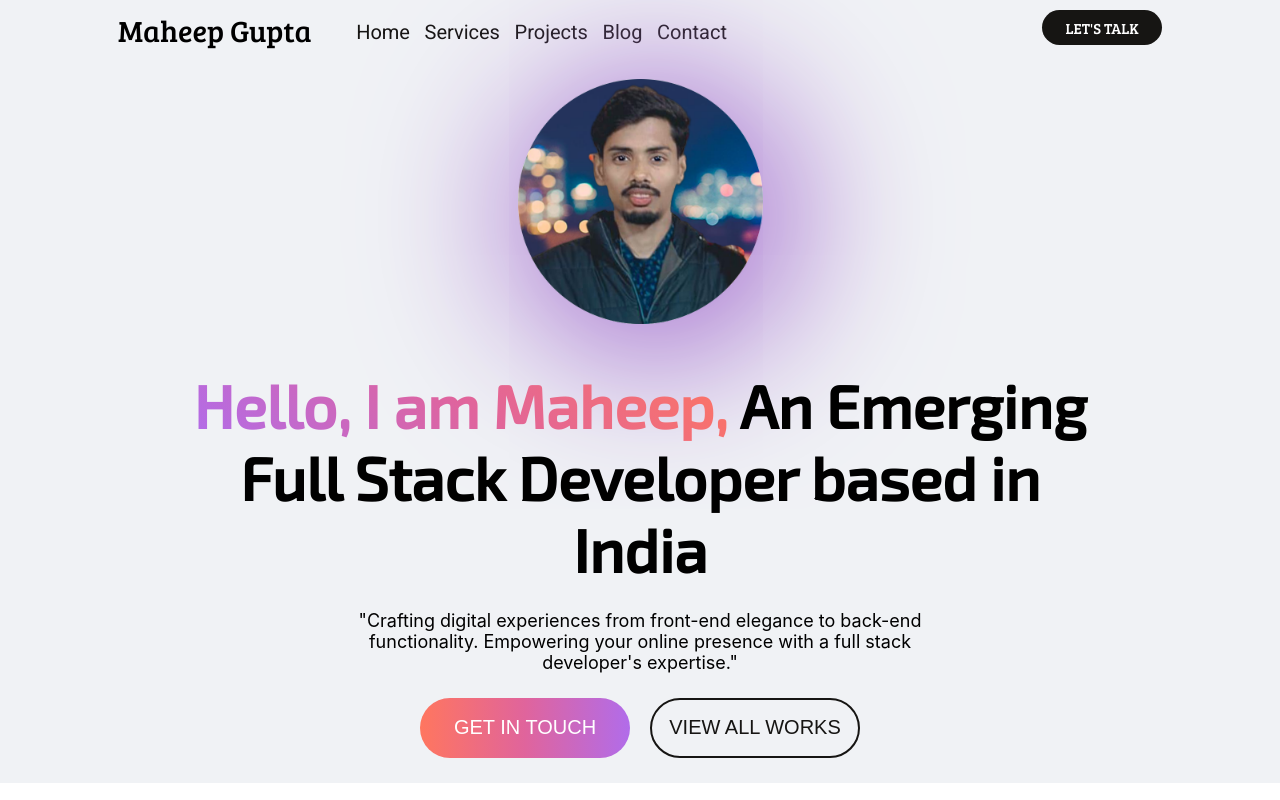
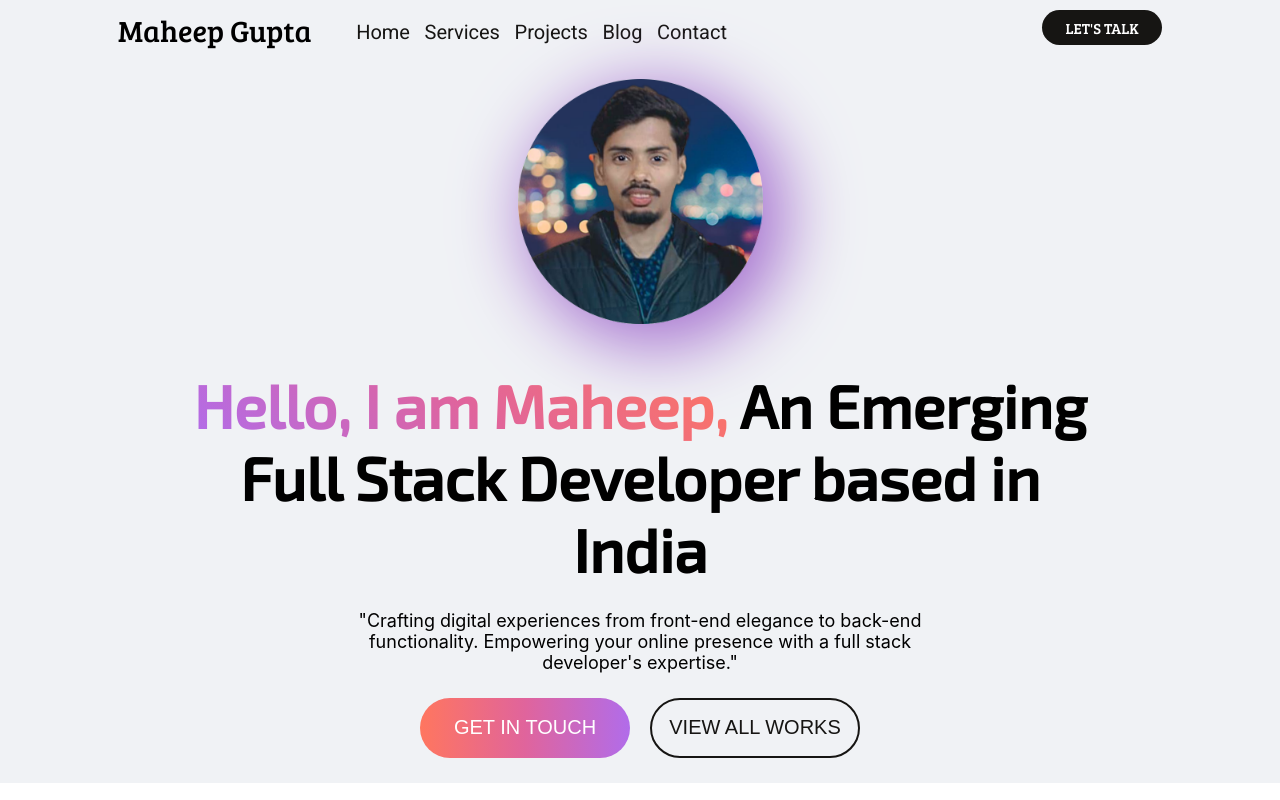
Before and after one commit to CodingStuffsofMahee/portfolio-react, a React (Create React App) app: page / in a window 1280 px wide. Shown: the top 800 px of the page. Built offline with nearby package versions, Linux system fonts and the light colour scheme.

Commit message:
profile pic css fixed

```diff
--- a/src/components/Main/main.css
+++ b/src/components/Main/main.css
@@ -19,7 +19,7 @@ footer {
     height: 245px;
     width: 245px;
     border-radius: 100%;
-    box-shadow: 15px 15px 150px 23px #a570cf;
+    box-shadow: 15px 15px 70px 8px #a570cf;
 
 }
 
```
